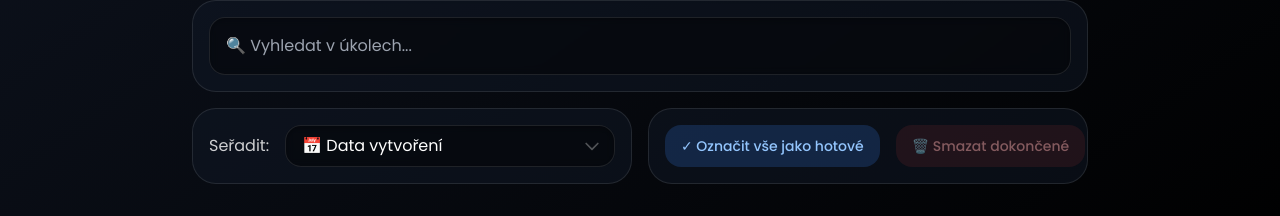
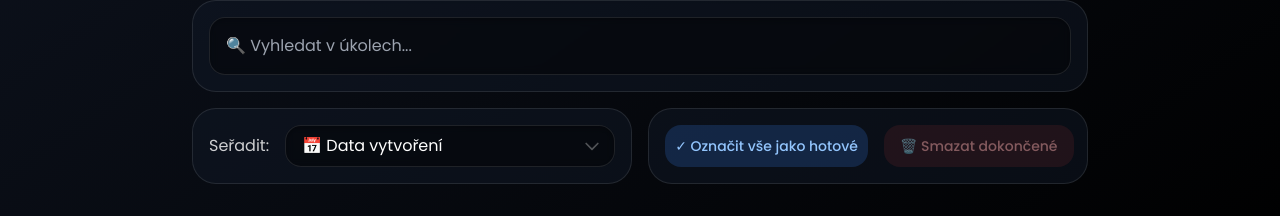
Before and after one commit to Olinkkt/to-do-list, a Next.js app: page / in a window 1280 px wide. Shown: the part 659-875 px from the top of the page. Built offline with nearby package versions, Linux system fonts and the light colour scheme.

Commit message:
Update BulkActions and TaskDetailModal components: modified button widths for better layout consistency and improved completion percentage calculation logic to handle undefined subTasks. Fixed a typo in the labels section.

```diff
--- a/components/BulkActions.tsx
+++ b/components/BulkActions.tsx
@@ -30,7 +30,7 @@ export default function BulkActions({
       <div className="flex flex-row gap-4 bg-gray-900/50 p-4 rounded-3xl border border-white/10 h-full">
         <button
           onClick={onToggleAll}
-          className="flex-1 px-4 py-2 rounded-2xl bg-blue-500/20 text-blue-300
+          className="w-1/2 px-4 py-2 rounded-2xl bg-blue-500/20 text-blue-300
           hover:bg-blue-500/30 text-sm font-medium transition-all duration-200
           flex items-center justify-center gap-2 whitespace-nowrap"
         >
@@ -44,7 +44,7 @@ export default function BulkActions({
         <button
           onClick={handleDeleteClick}
           disabled={!hasCompletedTasks}
-          className="flex-1 px-4 py-2 rounded-2xl bg-red-500/20 text-red-300
+          className="w-1/2 px-4 py-2 rounded-2xl bg-red-500/20 text-red-300
           hover:bg-red-500/30 text-sm font-medium transition-all duration-200
           flex items-center justify-center gap-2 whitespace-nowrap
           disabled:opacity-50 disabled:cursor-not-allowed"
--- a/components/TaskDetailModal.tsx
+++ b/components/TaskDetailModal.tsx
@@ -34,9 +34,12 @@ export default function TaskDetailModal({ task, isOpen, onClose, onUpdate }: Tas
 
   // Výpočet procenta dokončení
   const completionPercentage = useMemo(() => {
-    if (editedTask.subTasks.length === 0) return task.completed ? 100 : 0
-    const completed = editedTask.subTasks.filter(st => st.completed).length
-    return Math.round((completed / editedTask.subTasks.length) * 100)
+    if (!editedTask?.subTasks) return task.completed ? 100 : 0;
+
+    if (editedTask.subTasks.length === 0) return task.completed ? 100 : 0;
+
+    const completed = editedTask.subTasks.filter(st => st.completed).length;
+    return Math.round((completed / editedTask.subTasks.length) * 100);
   }, [editedTask.subTasks, task.completed])
 
   const handleAddSubTask = () => {
@@ -131,7 +134,7 @@ export default function TaskDetailModal({ task, isOpen, onClose, onUpdate }: Tas
           </div>
         </div>
 
-        {/* Št��tky */}
+        {/* Štítky */}
         <div className="space-y-2">
           <label className="text-white/80 text-sm font-medium">Štítky</label>
           <div className="flex flex-wrap gap-2">
```
